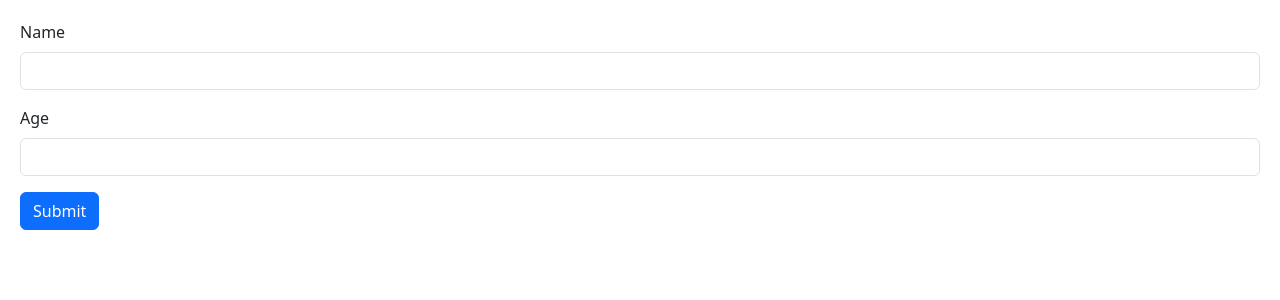
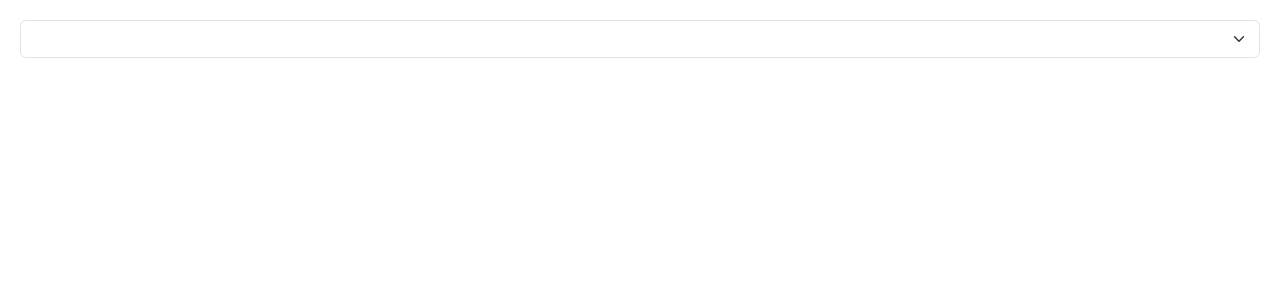
Before and after one commit to jomesh18/react-app, a React (Vite) app: page / in a window 1280 px wide. Shown: the top 300 px of the page. Built offline with nearby package versions, Linux system fonts and the light colour scheme.

Commit message:
started useEffect hook

```diff
--- a/src/App.tsx
+++ b/src/App.tsx
@@ -154,9 +154,39 @@
 
 // export default App;
 
-import Form from "./components/Form";
+// import Form from "./components/Form";
+// const App = () => {
+//   return <Form />;
+// };
+
+// export default App;
+
+// import { useRef, useEffect } from "react";
+
+// const App = () => {
+//   const ref = useRef<HTMLInputElement>(null);
+
+//   useEffect(() => {
+//     if (ref.current) ref.current.focus();
+//   });
+
+//   return (
+//     <div>
+//       <input ref={ref} type="text" className="form-control" />
+//     </div>
+//   );
+// };
+
+// export default App;
+
+import ProductList from "./ProductList";
+
 const App = () => {
-  return <Form />;
+  return (
+    <div>
+      <ProductList />
+    </div>
+  );
 };
 
 export default App;
--- /dev/null
+++ b/src/ProductList.tsx
@@ -0,0 +1,20 @@
+import { useEffect } from "react";
+
+const ProductList = () => {
+  useEffect(() => {});
+
+  return (
+    <div>
+      <select
+        onChange={(e) => console.log(e.target.value)}
+        className="form-select"
+      >
+        <option value=""></option>
+        <option value="Fashion">Fashion</option>
+        <option value="Household">Household</option>
+      </select>
+    </div>
+  );
+};
+
+export default ProductList;
```
